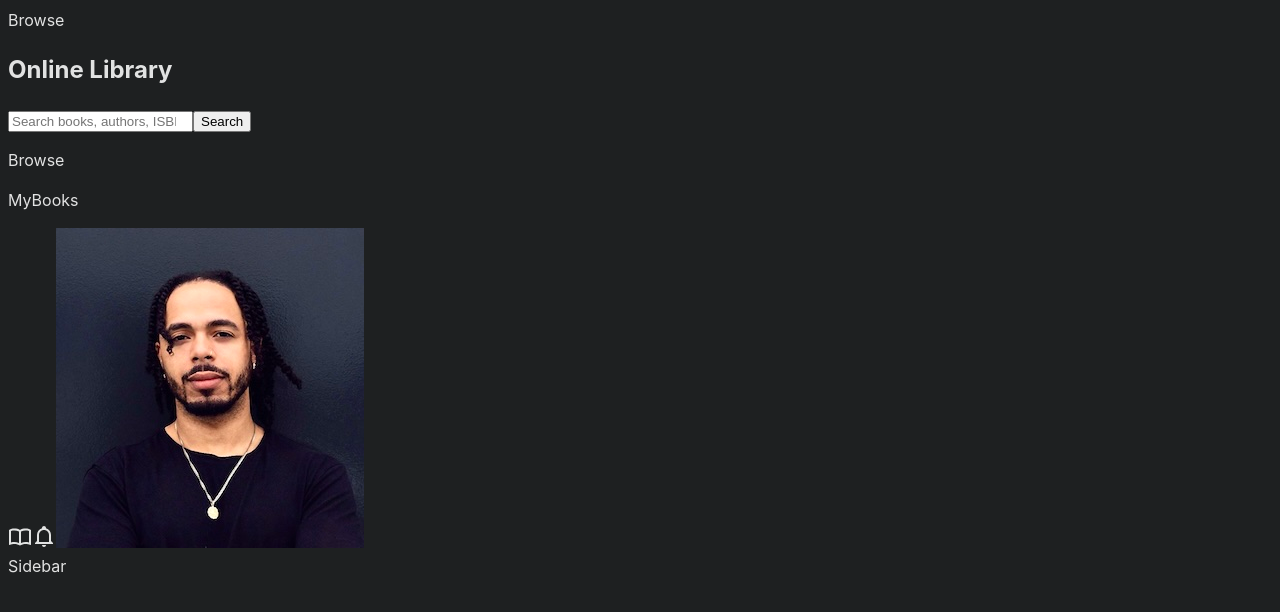
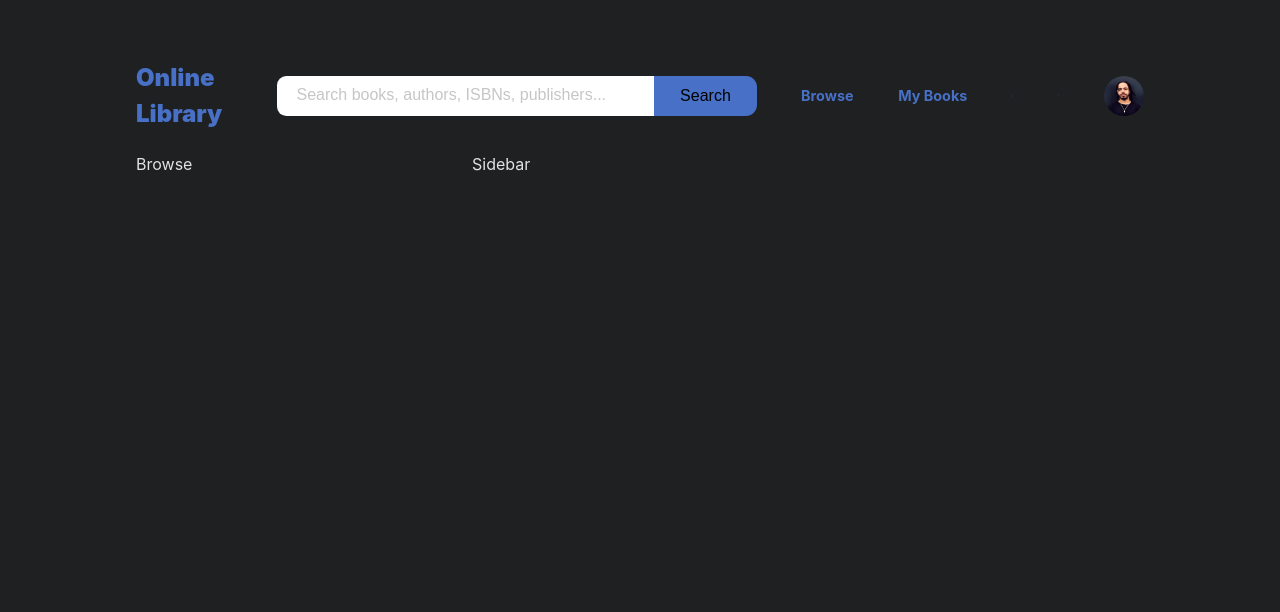
Before and after one commit to joshuanelsondev/odin-library, a React (Vite) app: page / in a window 1280 px wide. Shown: the top 612 px of the page. Built offline with nearby package versions, Linux system fonts and the light colour scheme.

Commit message:
feat: style header

```diff
--- a/package.json
+++ b/package.json
@@ -10,10 +10,9 @@
     "preview": "vite preview"
   },
   "dependencies": {
-    "@mdi/js": "^7.4.47",
-    "@mdi/react": "^1.6.1",
     "react": "^18.3.1",
     "react-dom": "^18.3.1",
+    "react-icons": "^5.2.1",
     "sass": "^1.77.6",
     "uuid": "^10.0.0"
   },
--- a/src/App.scss
+++ b/src/App.scss
@@ -1,3 +1,6 @@
 .main-container {
-
+  display: grid;
+  grid-template-columns: repeat(3, 1fr);
+  grid-template-rows: auto;
+  padding: 2em 8em;
 }
--- a/src/App.tsx
+++ b/src/App.tsx
@@ -7,8 +7,8 @@ function App() {
 
   return (
     <main className='main-container'>
+      <Header />
       <Browse />
-      <Header />
       <Sidebar />
     </main>
   )
--- a/src/components/header/Header.scss
+++ b/src/components/header/Header.scss
@@ -0,0 +1,59 @@
+$base-color: #4770C6;
+
+.header {
+  display: flex;
+  align-items: center;
+  justify-content: space-between;
+  grid-column: 1 / 4;
+  grid-row: 1;
+  color: $base-color;
+
+  &__logo {
+    height: auto;
+    width: 4em;
+    font-weight: 900;
+    text-align: left;
+
+  }
+
+  &__search-form {
+    display: flex;
+    height: 2.5em;
+    width: 30em;
+  }
+
+  &__search-input {
+    height: auto;
+    width: 100%;
+    background-color: white;
+    padding-left: 1.5em;
+    border-radius: .7em 0 0 .7em;
+    border: none;
+
+    &::placeholder {
+      color: #C6C6C6;
+      font-size: 1.2em;
+    }
+  }
+
+  &__search-btn {
+    height: auto;
+    width: 8em;
+    border: none;
+    background-color: $base-color;
+    border-radius: 0 .7em .7em 0;
+    font-size: 1em;
+    font-weight: 500;
+  }
+
+  &__browse, &__mybooks {
+    font-size: .9em;
+    font-weight: 700;
+  }
+
+  &__profile-icon {
+    height: 2.5em;
+    width: 2.5em;
+    border-radius: 2em;
+  }
+}
--- a/src/components/header/Header.tsx
+++ b/src/components/header/Header.tsx
@@ -1,21 +1,20 @@
-import Icon from '@mdi/react';
-import { mdiBookOpenBlankVariantOutline, mdiBellOutline } from '@mdi/js';
+import { LuBell, LuBookOpen } from "react-icons/lu";
 import profileIcon from '../../assets/profile-icon.jpeg'
 import './Header.scss'
 
 export default function Header () {
   return (
     <div className="header">
-      <h2 className="header_logo">Online Library</h2>
+      <h2 className="header__logo">Online Library</h2>
       <form className="header__search-form">
         <label htmlFor="search"></label>
         <input type="search" id="search" className="header__search-input" placeholder="Search books, authors, ISBNs, publishers..." />
         <button className="header__search-btn">Search</button>
       </form>
       <p className='header__browse'>Browse</p>
-      <p className='header__mybooks'>MyBooks</p>
-      <Icon className='header__icon' path={mdiBookOpenBlankVariantOutline} size={1} />
-      <Icon className='header__icon' path={mdiBellOutline} size={1} />
+      <p className='header__mybooks'>My Books</p>
+      <LuBookOpen className='header__icon' size={1.5} />
+      <LuBell className='header__icon' size={1.5} />
       <img className='header__profile-icon' src={profileIcon} alt="profile icon" />
     </div>
   )
```
Also changed, not shown: 1 other file (tests, documents, lock files or other folders).
